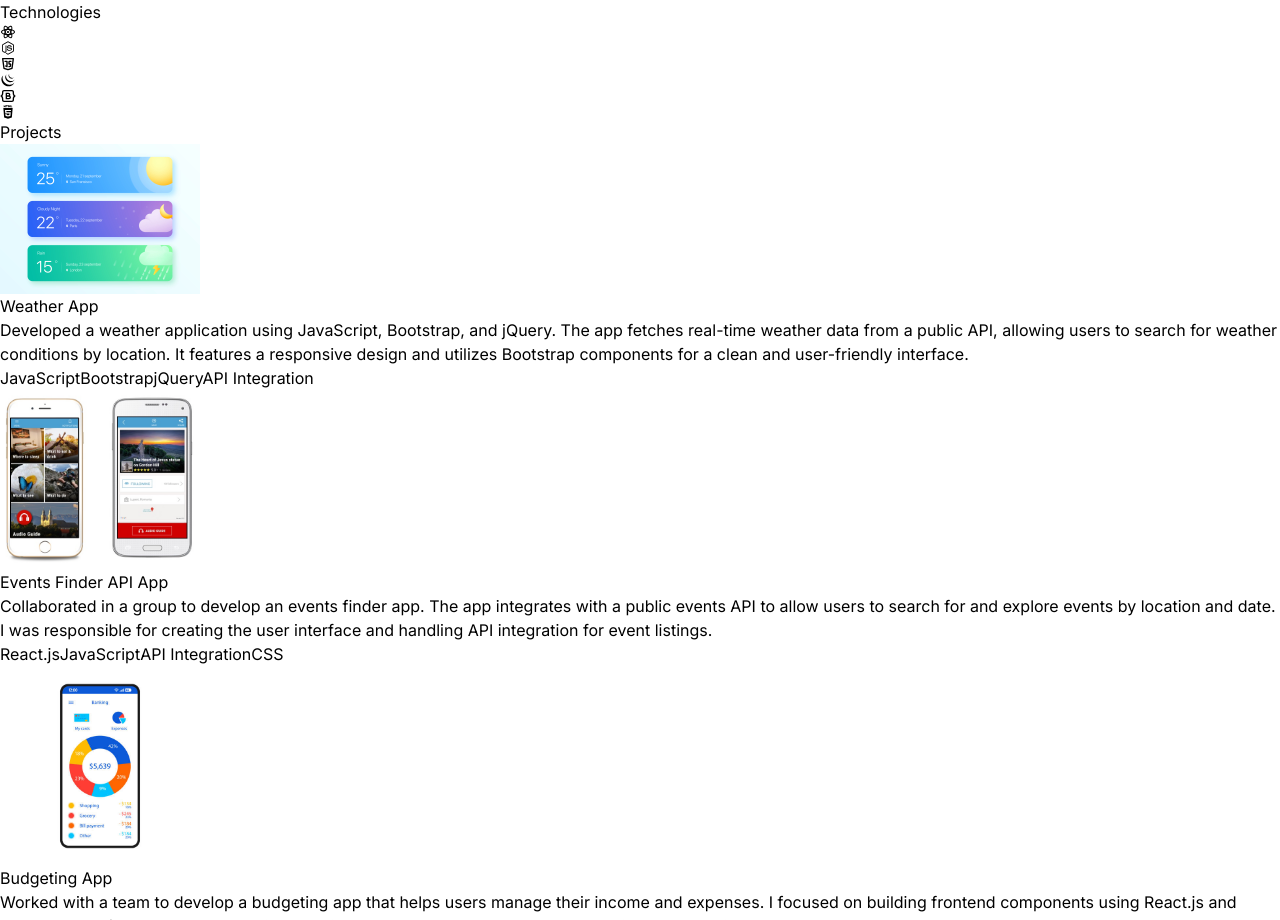
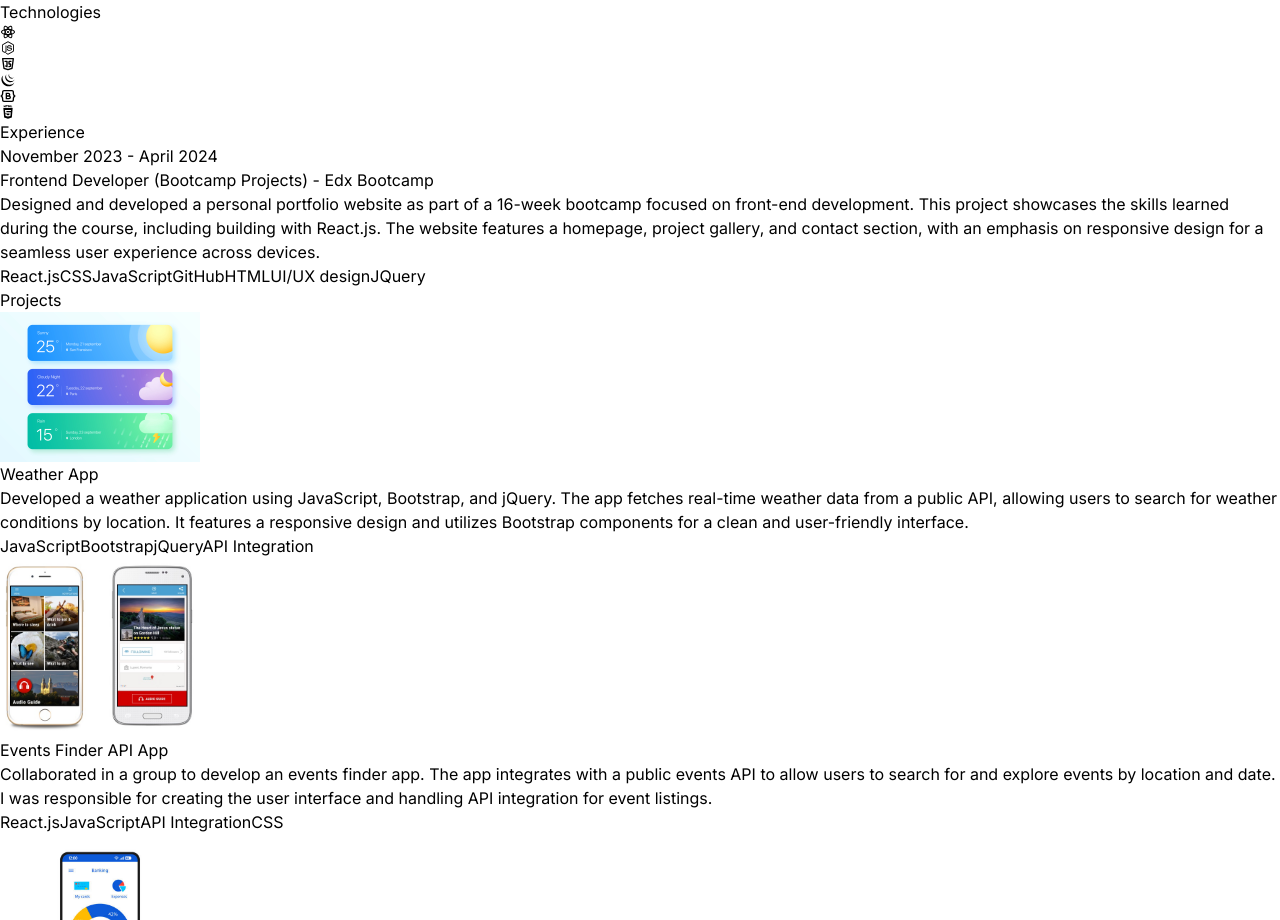
Before and after one commit to jjbstudent/ReactPortfolio, a React (Vite) app: page / in a window 1280 px wide. Shown: the part 1725-2645 px from the top of the page. Built offline with nearby package versions, Linux system fonts and the light colour scheme.

Commit message:
update projects

```diff
--- a/src/App.jsx
+++ b/src/App.jsx
@@ -3,6 +3,7 @@
 import Navbar from './components/NavBar'
 import Hero from './components/hero'
 import Technologies from './components/Technologies'
+import Experience from './components/Experience'
 import Projects from './components/Projects'
 
 const App = () => {
@@ -19,6 +20,7 @@
       <Hero />
       <About />
       <Technologies />
+      <Experience />
       <Projects />
 
     </div>
--- a/src/components/About.jsx
+++ b/src/components/About.jsx
@@ -22,7 +22,7 @@
         {/* Text Section */}
         <div className="w-full lg:w-1/2 lg:p-8">
           <div className="flex justify-center lg:justify-start">
-          <p className="my-2 maxw-xl py-6">{ABOUT_TEXT}</p>
+          <p className="my-20 py-5">{ABOUT_TEXT}</p>
           </div>
         </div>
 
--- /dev/null
+++ b/src/components/Experience.jsx
@@ -0,0 +1,38 @@
+import React from 'react';
+import { EXPERIENCES } from '../constants';
+
+const Experience = () => {
+  return (
+    <div className='border-b border-neutral-900 pb-4'>
+      <h1 className='my-20 text-center text-4xl'>Experience</h1>
+      <div>
+        {EXPERIENCES.map((experience, index) => (
+          <div key={index} className='mb-8 flex flex-wrap lg:justify-center'>
+            <div className='w-full lg:w-1/4'>
+              <p className='mb-2 text-sm text-neutral-400'>{experience.year}</p> {/* Ensure you're using the correct key here */}
+            </div>
+            <div className='w-full max-w-xl lg:w-3/4'>
+              <h6 className='mb-2 font-semibold'>
+                {experience.role} -{" "}
+                <span className='text-sm text-purple-300'>
+                  {experience.company}
+                </span>
+              </h6>
+              <p className='mb-4 text-neutral-400'>{experience.description}</p>
+              {experience.technologies.map((tech, index) => (
+                <span key={index} className='mr-2 mt-4 rounded bg-neutral-900 py-1 text-sm font-medium text-purple-800'>{tech}</span>
+
+              )
+              )}
+
+            </div>
+
+
+        </div>
+        ))}
+      </div>
+    </div>
+  );
+};
+
+export default Experience;
--- a/src/components/Projects.jsx
+++ b/src/components/Projects.jsx
@@ -38,7 +38,7 @@
                     {/* Map through technologies and display them as tags */}
                     <div>
                       {project.technologies.map((tech, techIndex) => (
-                        <span key={techIndex} className="mr-2 mb-2 inline-block rounded bg-neutral-900 px-2 py-1 text-white">
+                        <span key={techIndex} className="mr-2 mb-2 inline-block rounded bg-neutral-900 px-2 py-1 text-sm font-medium text-purple-900">
                           {tech}
                         </span>
                       ))}
--- a/src/constants/index.js
+++ b/src/constants/index.js
@@ -10,26 +10,12 @@
 export const EXPERIENCES = [
   {
     year: "November 2023 - April 2024",
-    role: "Frontend Developer (Bootcamp Project)",
-    project: "Portfolio Website",
-    description: `Designed and developed a personal portfolio website as part of a 16-week bootcamp focused on front-end development. This project showcases the skills learned during the course, including building with React.js. The website features a homepage, project gallery, and contact form, with an emphasis on responsive design for a seamless user experience across devices.`,
-    technologies: ["React.js", "CSS", "JavaScript", "GitHub"],
+    role: "Frontend Developer (Bootcamp Projects)",
+    company: "Edx Bootcamp",
+    description: `Designed and developed a personal portfolio website as part of a 16-week bootcamp focused on front-end development. This project showcases the skills learned during the course, including building with React.js. The website features a homepage, project gallery, and contact section, with an emphasis on responsive design for a seamless user experience across devices.`,
+    technologies: ["React.js", "CSS", "JavaScript", "GitHub", "HTML", "UI/UX design", "JQuery", ],
   },
 
-  {
-    year: "2024",
-    role: "Frontend Developer (Group Project)",
-    project: "Events Finder API App",
-    description: `Collaborated in a group to develop an events finder app. The app integrates with a public events API to allow users to search for and explore events by location and date. I was responsible for creating the user interface and handling API integration for event listings.`,
-    technologies: ["React.js", "JavaScript", "API Integration", "CSS"],
-  },
-  {
-    year: "2024",
-    role: "Frontend Developer (Group Project)",
-    project: "Budgeting App",
-    description: `Worked with a team to develop a budgeting app that helps users manage their income and expenses. I focused on building frontend components using React.js and implementing features like transaction tracking, category management, and data visualization with charts.`,
-    technologies: ["React.js", "JavaScript", "CSS", "APIs"],
-  },
 ];
 
 export const PROJECTS = [
```
